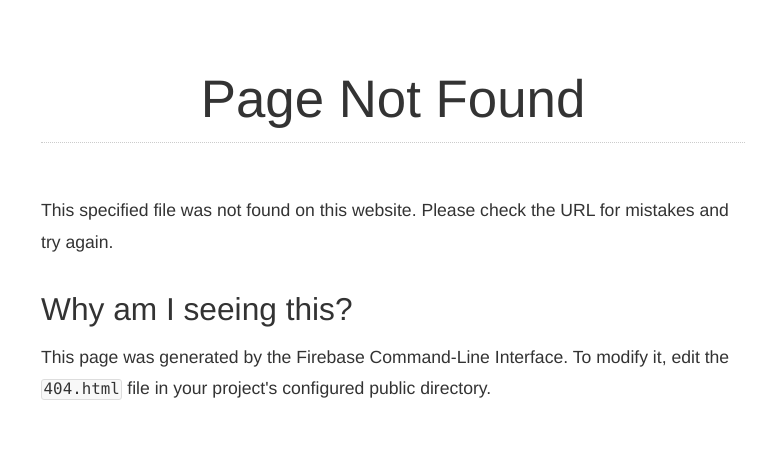
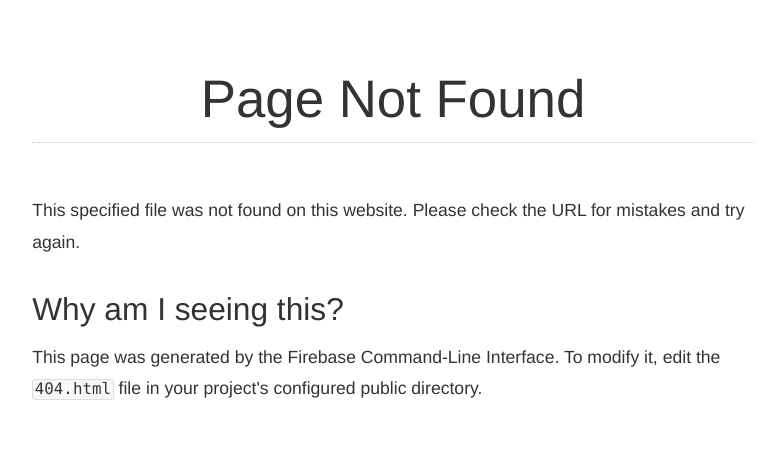
Before and after one commit to koojongyoon/Promiser, a website: page src/404.html in a window 1280 px wide. Shown: the top 455 px of the page, without its empty margins (247-1023 px from the left). Drawn offline with Linux system fonts and the light colour scheme.

Commit message:
test for firebase

```diff
--- a/package.json
+++ b/package.json
@@ -18,5 +18,8 @@
   "homepage": "https://github.com/CheolminConanShin/WayKnower#readme",
   "devDependencies": {
     "jasmine": "^2.5.2"
+  },
+  "dependencies": {
+    "firebase": "^3.6.4"
   }
 }
--- a/src/404.html
+++ b/src/404.html
@@ -13,7 +13,7 @@
       }
       @media screen and (min-width: 40em) {
         body {
-          width: 40em;
+          width: 41em;
         }
       }
       h1, h2, h3 {
```
